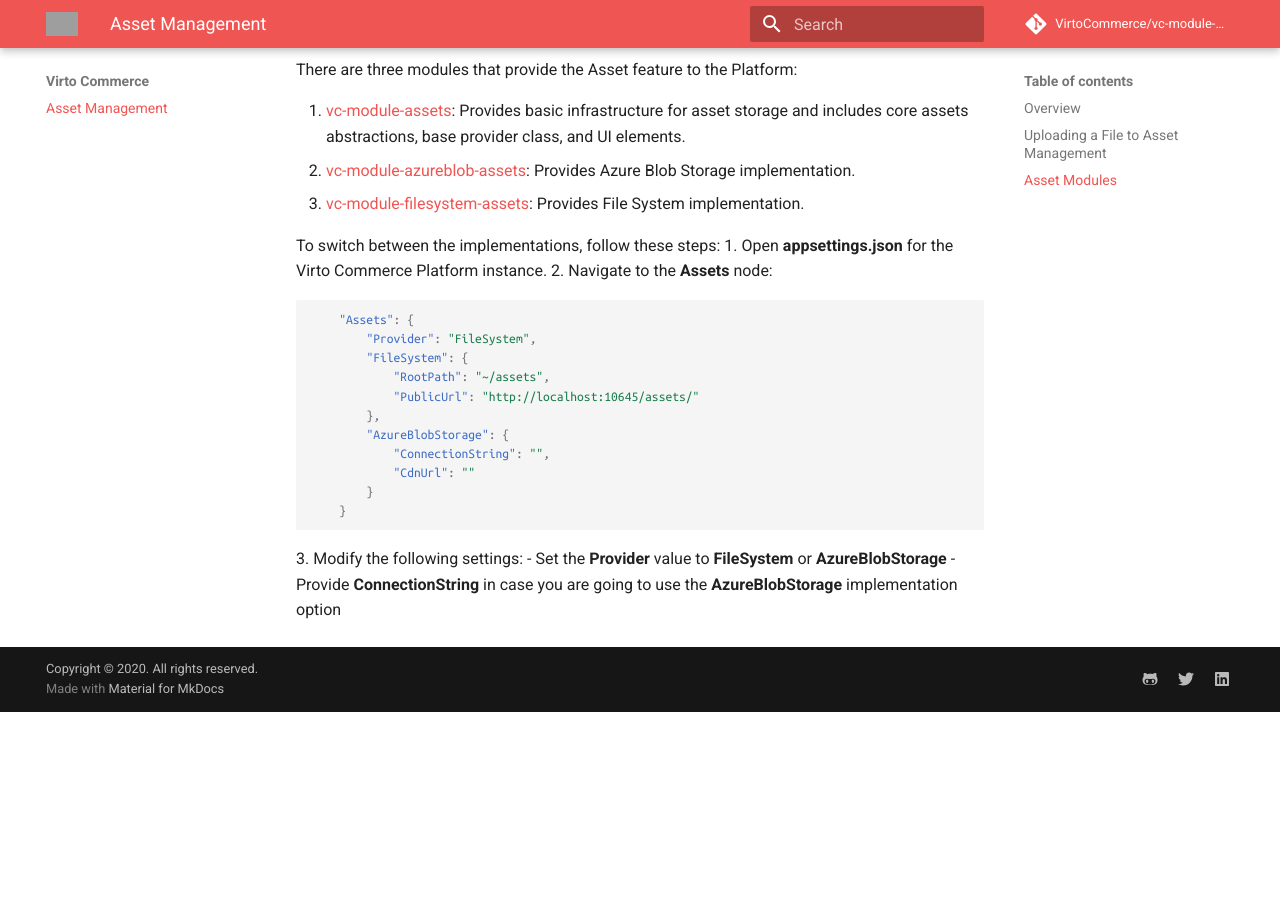
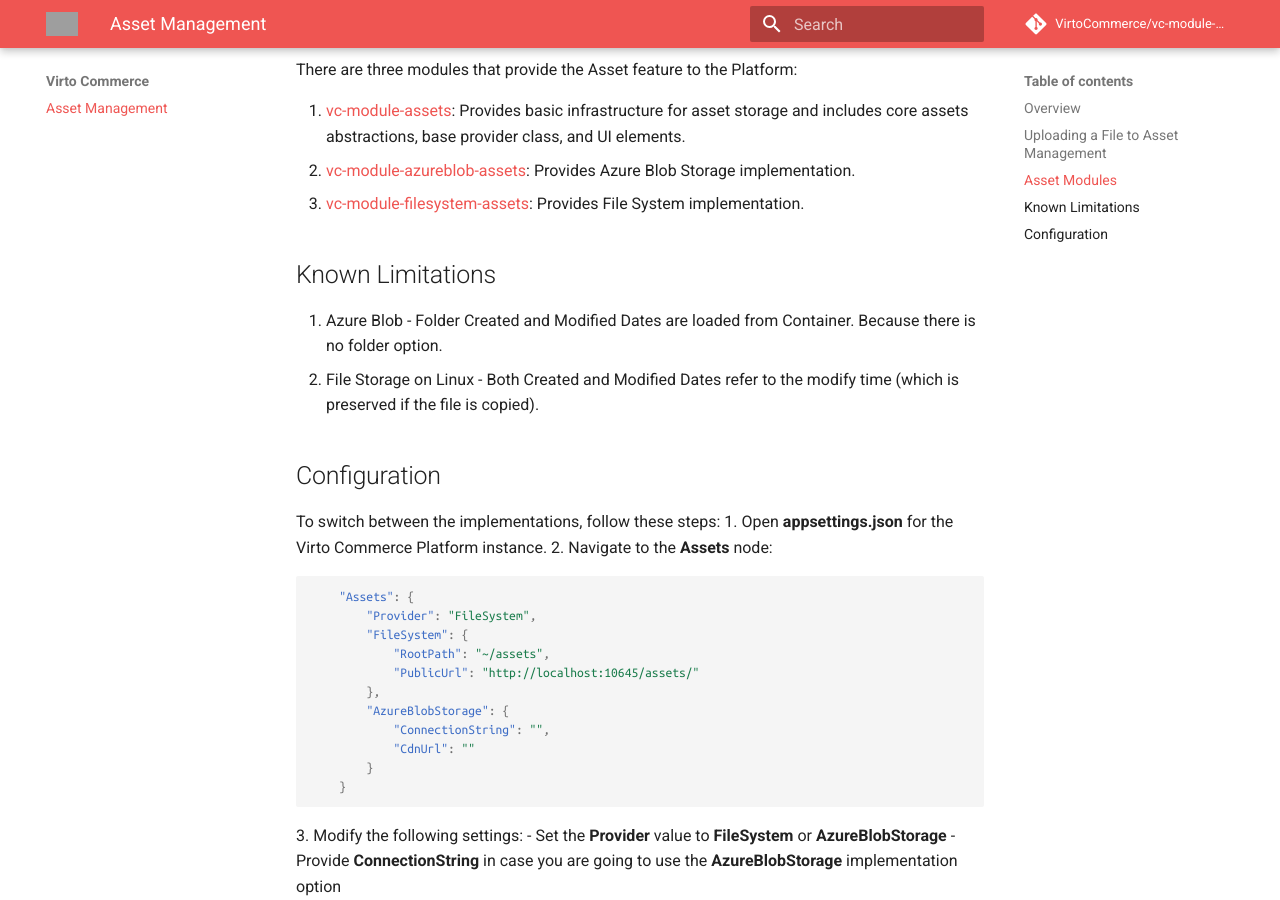
Before and after one commit to VirtoCommerce/vc-module-assets, an MkDocs documentation site: the page built from docs/index.md, in a window 1280 px wide and 900 px high, scrolled down 1937 px. Built offline with MkDocs 1.6.1 and Material for MkDocs 9.7.7, drawn with Linux system fonts in a browser that asks for light colours; comment, search, counter and statistics services are not loaded; before the commit the page ends 2649 px from its top, so only the background shows below that; grey boxes are pictures that could not be loaded.

Commit message:
Update index.md

```diff
--- a/docs/index.md
+++ b/docs/index.md
@@ -41,6 +41,13 @@ There are three modules that provide the Asset feature to the Platform:
 2. [vc-module-azureblob-assets](https://github.com/VirtoCommerce/vc-module-azureblob-assets): Provides Azure Blob Storage implementation.
 3. [vc-module-filesystem-assets](https://github.com/VirtoCommerce/vc-module-filesystem-assets): Provides File System implementation.
 
+## Known Limitations
+1. Azure Blob - Folder Created and Modified Dates are loaded from Container. Because there is no folder option.
+2. File Storage on Linux - Both Created and Modified Dates refer to the modify time (which is preserved if the file is copied).
+
+
+## Configuration
+
 To switch between the implementations, follow these steps:
 1. Open **appsettings.json** for the Virto Commerce Platform instance.
 2. Navigate to the **Assets** node:
```
